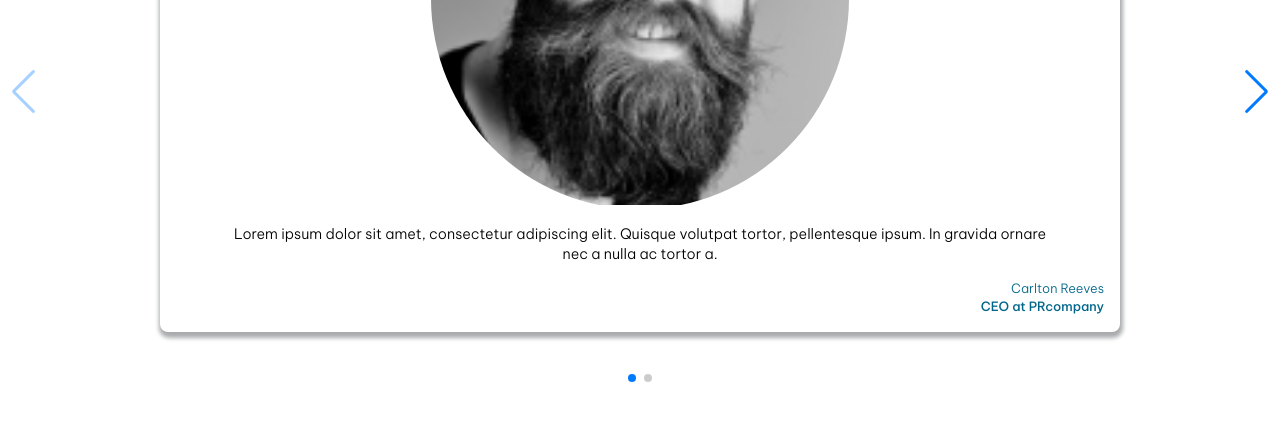
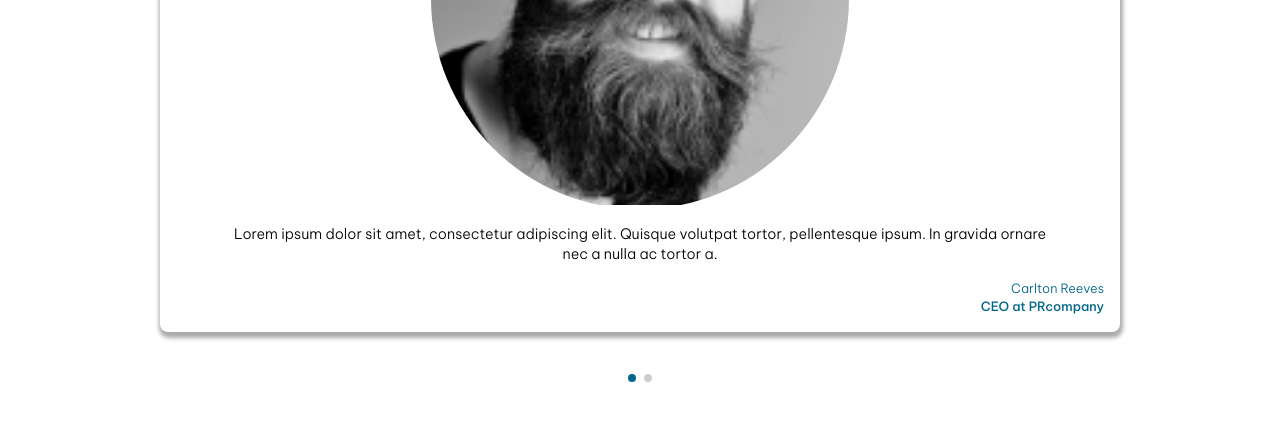
Before and after one commit to JonMenez/landing-page-giDev, a React app: page / in a window 1280 px wide. Shown: the part 2434-2855 px from the top of the page. After the commit the page ends 2830 px from the top, so only its background shows below. Built offline with nearby package versions, Linux system fonts and the light colour scheme.

Commit message:
[ADD] styles Swiper

```diff
--- a/src/styles/feedback.scss
+++ b/src/styles/feedback.scss
@@ -1,9 +1,14 @@
 @import 'vars';
 @import 'mixins';
 
+:root{
+    --swiper-theme-color: $primary;
+    // --swiper-pagination-color: $primary;
+}
+
 /*----------  Feedback Section ----------*/
 .feedback {
-    height: 100vh;
+    height: 80vh;
 
     &__title {
         width: 300px;
@@ -13,3 +18,11 @@
         padding: 2rem 0 ;
     }
 }
+
+.swiper-button-prev:after, .swiper-button-next:after  {
+    display: none;
+}
+
+.swiper-pagination-bullet-active {
+    --swiper-theme-color: #00668B;
+}
```
